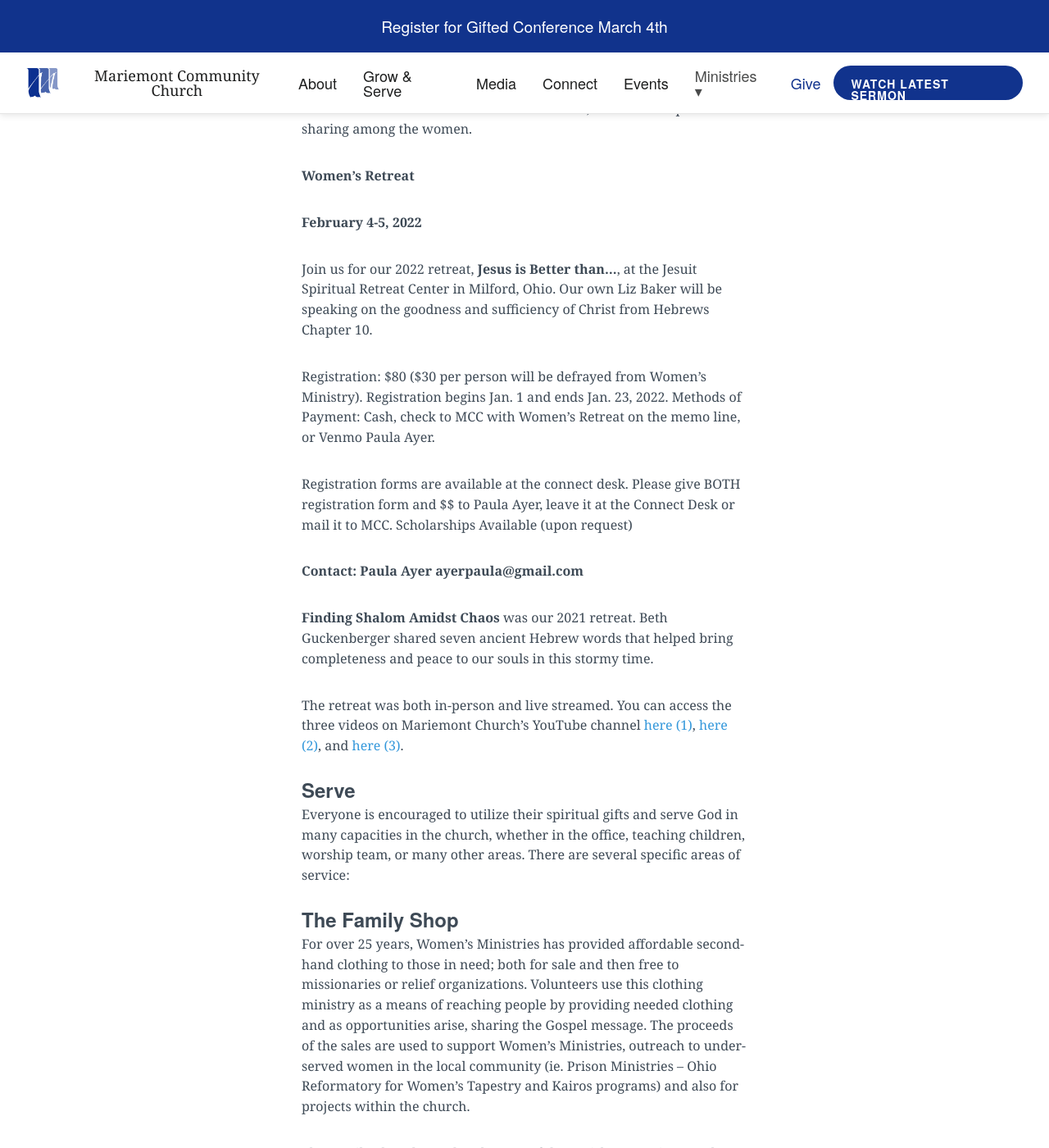
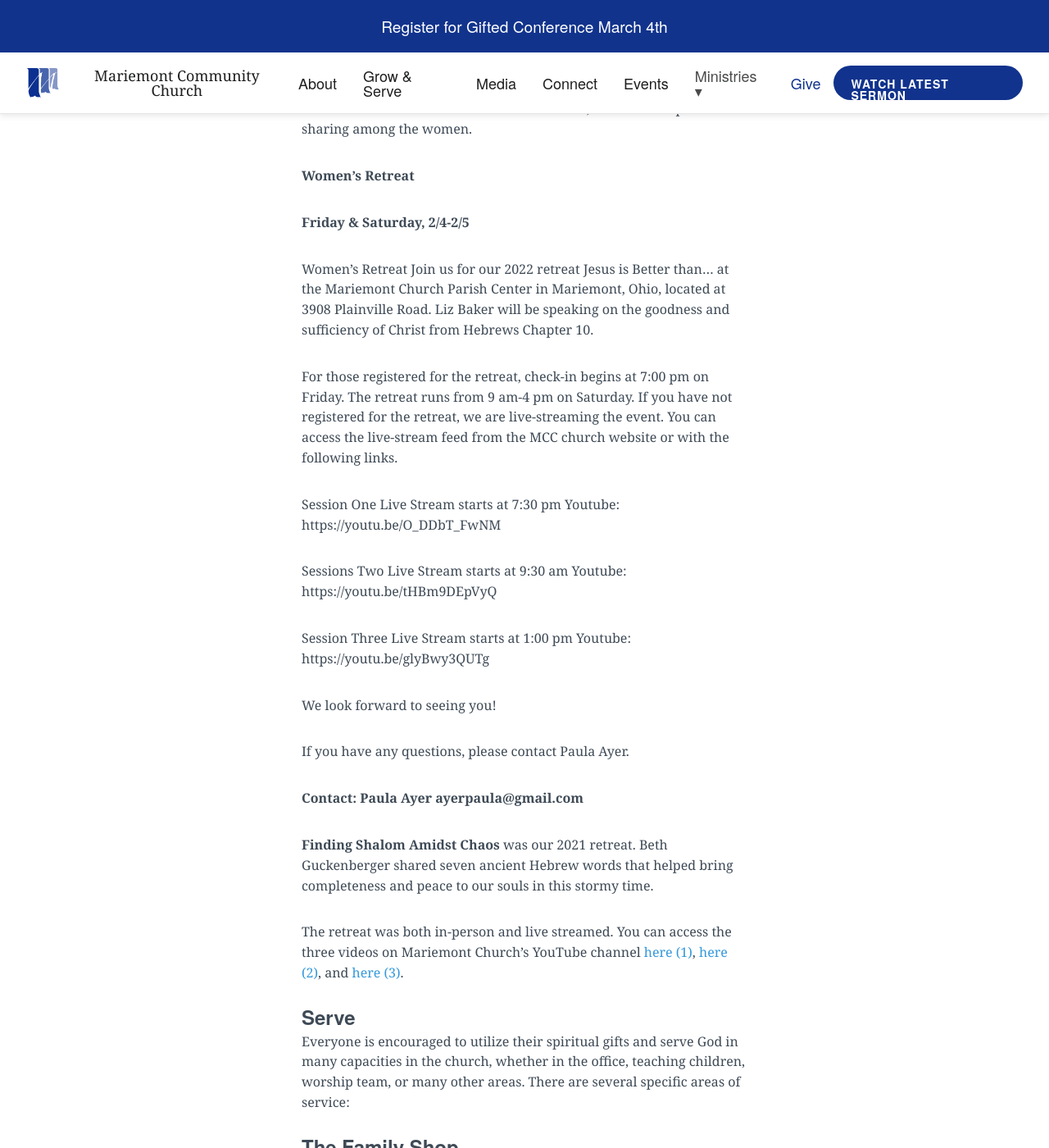
Before and after one commit to lukemoderwell/mariemont, a Jekyll site: the page built from womens-ministry.md, in a window 1280 px wide and 1400 px high, scrolled down 2418 px. Shown: the whole window at 82% size. Built offline with Jekyll 4.4.1, drawn with Linux system fonts in a browser that asks for light colours; nearby versions of some CDN libraries.

Commit message:
Updated Womens Ministry

```diff
--- a/womens-ministry.md
+++ b/womens-ministry.md
@@ -56,13 +56,24 @@
 
 **Women's Retreat**
 
-**February 4-5, 2022**
+**Friday & Saturday, 2/4-2/5**
 
-Join us for our 2022 retreat, **Jesus is Better than...**, at the Jesuit Spiritual Retreat Center in Milford, Ohio. Our own Liz Baker will be speaking on the goodness and sufficiency of Christ from Hebrews Chapter 10.
+Women’s Retreat Join us for our 2022 retreat Jesus is Better than… at the Mariemont Church Parish Center in Mariemont, Ohio, located at 3908 Plainville Road. Liz Baker will be speaking on the goodness and sufficiency of Christ from Hebrews Chapter 10.
 
-Registration: $80 ($30 per person will be defrayed from Women’s Ministry). Registration begins Jan. 1 and ends Jan. 23, 2022. Methods of Payment: Cash, check to MCC with Women’s Retreat on the memo line, or Venmo Paula Ayer.
+For those registered for the retreat, check-in begins at 7:00 pm on Friday. The retreat runs from 9 am-4 pm on Saturday. If you have not registered for the retreat, we are live-streaming the event. You can access the live-stream feed from the MCC church website or with the following links.
 
-Registration forms are available at the connect desk. Please give BOTH registration form and $$ to Paula Ayer, leave it at the Connect Desk or mail it to MCC. Scholarships Available (upon request)
+Session One Live Stream starts at 7:30 pm
+Youtube: https://youtu.be/O_DDbT_FwNM
+
+Sessions Two Live Stream starts at 9:30 am
+Youtube: https://youtu.be/tHBm9DEpVyQ
+
+Session Three Live Stream starts at 1:00 pm
+Youtube: https://youtu.be/glyBwy3QUTg
+
+We look forward to seeing you!
+
+If you have any questions, please contact Paula Ayer.
 
 **Contact: Paula Ayer ayerpaula@gmail.com**
 
```
